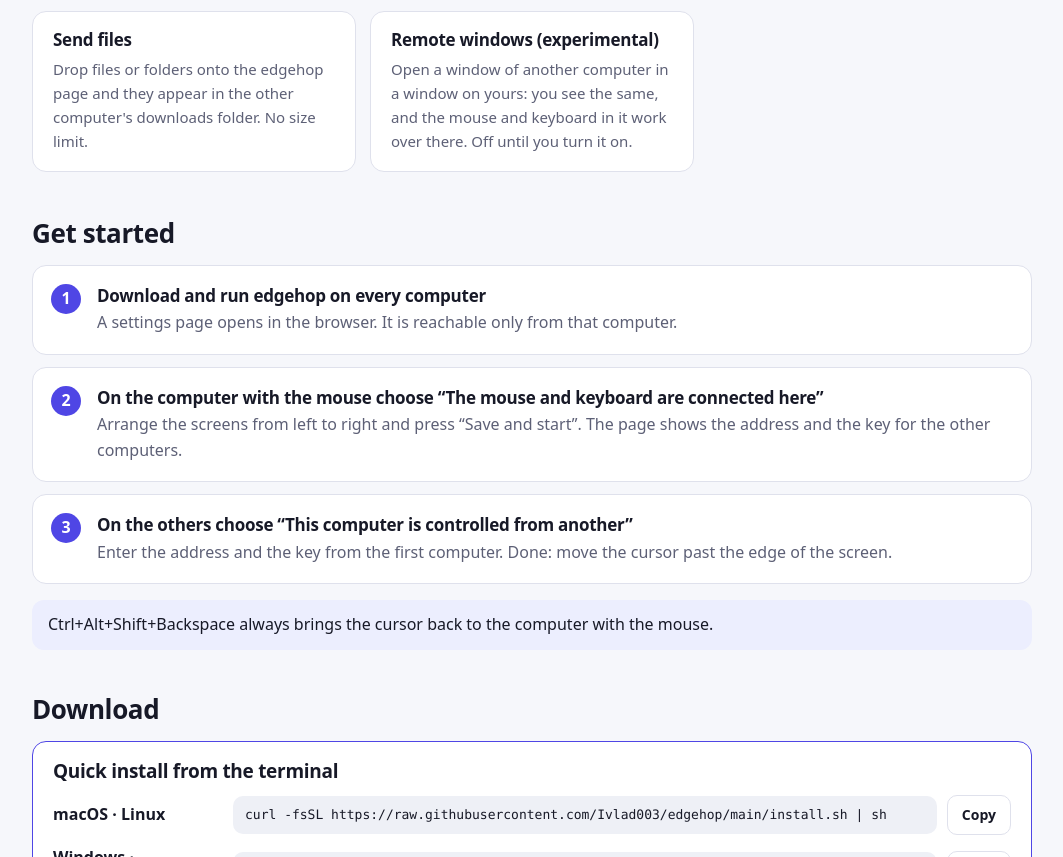
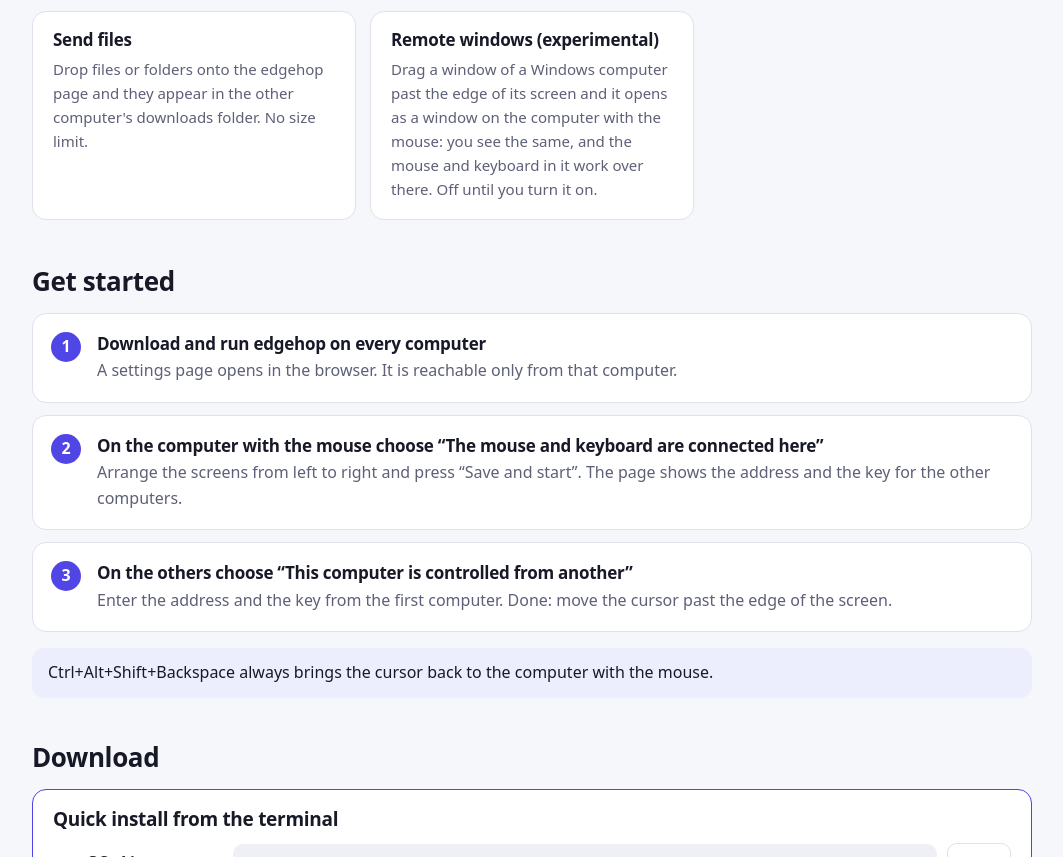
Before and after one commit to Ivlad003/edgehop, a plain HTML site: page site/index.html in a window 1280 px wide. Shown: the part 924-1781 px from the top of the page, without its empty margins (108-1171 px from the left). Drawn offline with Linux system fonts and the light colour scheme.

Commit message:
Document dragging a window over
Co-Authored-By: Claude Fable 5.2 <noreply@anthropic.com>

```diff
--- a/site/index.html
+++ b/site/index.html
@@ -87,7 +87,7 @@
     </div>
     <div class="feature">
       <h3 data-uk="Віддалені вікна (експериментально)">Remote windows (experimental)</h3>
-      <p data-uk="Відкрийте вікно іншого комп'ютера у вікні на своєму: видно те саме, а миша й клавіатура в ньому працюють там. Вимкнено, доки не ввімкнете.">Open a window of another computer in a window on yours: you see the same, and the mouse and keyboard in it work over there. Off until you turn it on.</p>
+      <p data-uk="Перетягніть вікно Windows-комп'ютера за край екрана — воно відкриється вікном на комп'ютері з мишею: видно те саме, а миша й клавіатура в ньому працюють там. Вимкнено, доки не ввімкнете.">Drag a window of a Windows computer past the edge of its screen and it opens as a window on the computer with the mouse: you see the same, and the mouse and keyboard in it work over there. Off until you turn it on.</p>
     </div>
   </section>
 
```
Also changed, not shown: 1 other file.
